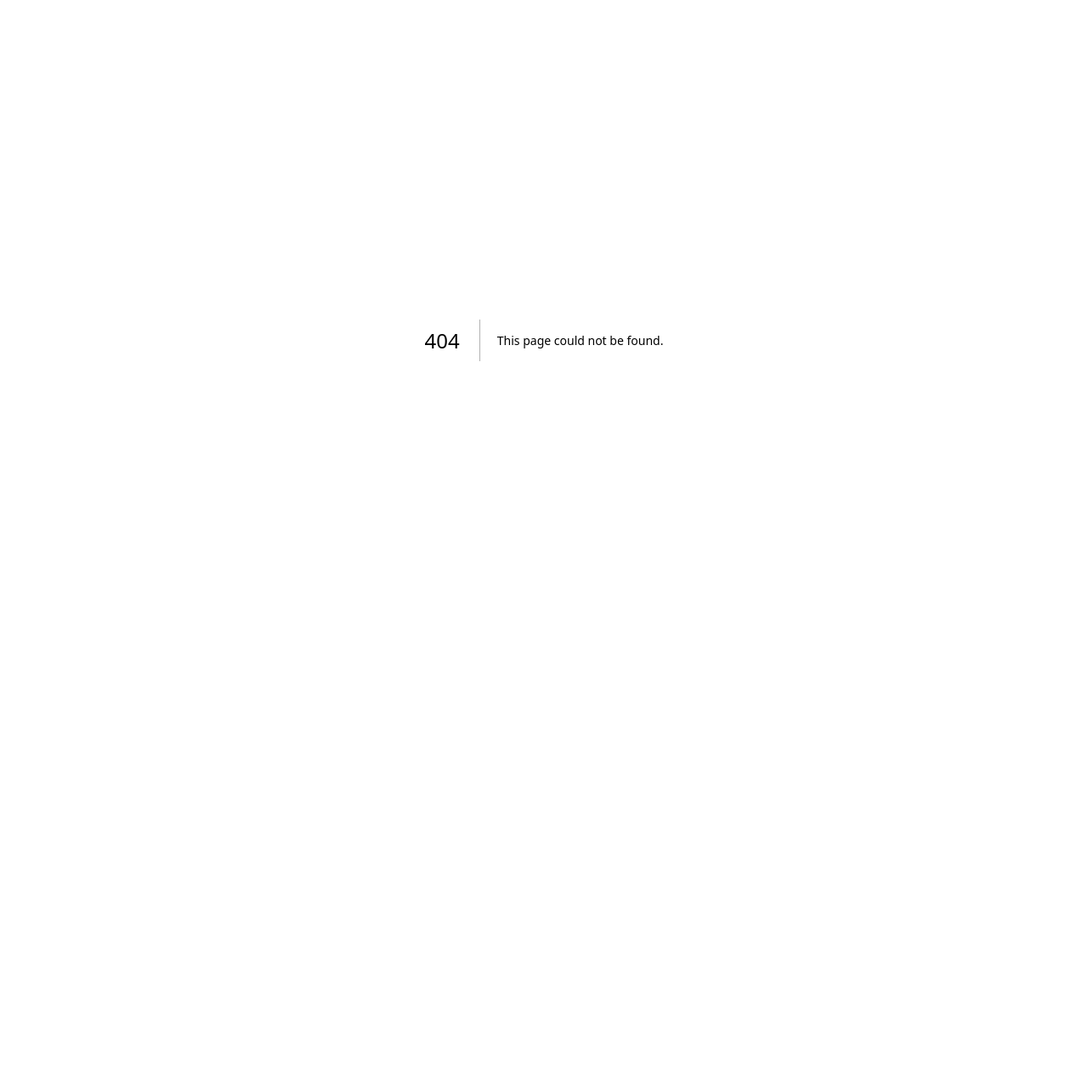
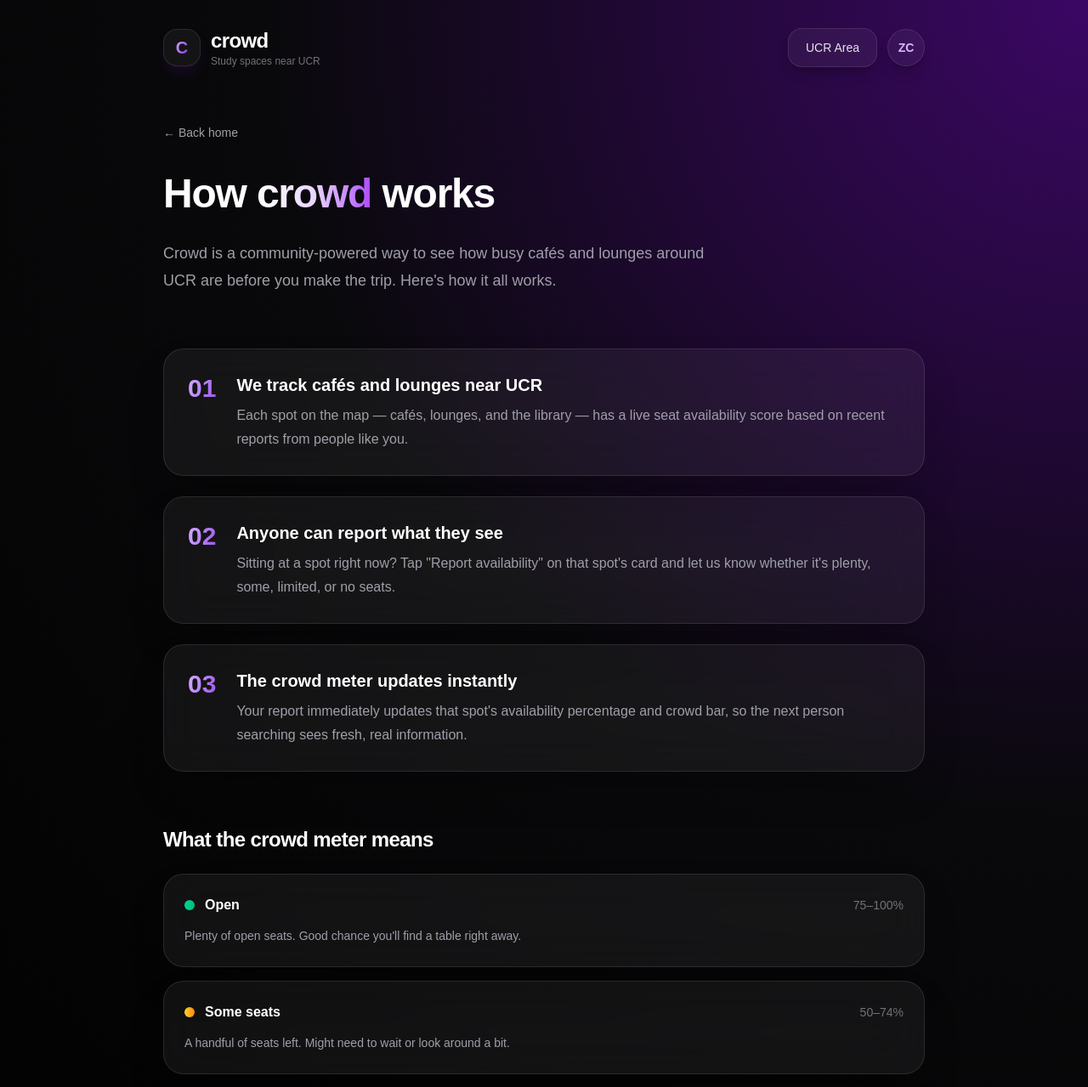
Before and after one commit to zchew64-tech/Crowd, a Next.js app: page /how-it-works in a window 1280 px wide. Before the commit this address had no page. Shown: the top 1279 px of the page at 85% size. Before the commit the page ends 800 px from the top, so only its background shows below. Built offline with nearby package versions, Linux system fonts and the light colour scheme.

Commit message:
Added live availbility and how it works page

```diff
--- a/app/components/Hero.tsx
+++ b/app/components/Hero.tsx
@@ -1,3 +1,5 @@
+import Link from "next/link";
+
 type HeroProps = {
   onExplore: () => void;
 };
@@ -36,9 +38,12 @@ export default function Hero({ onExplore }: HeroProps) {
             Explore Nearby Spots
           </button>
 
-          <button className="rounded-2xl border border-white/10 bg-white/5 px-7 py-4 font-semibold text-zinc-300 backdrop-blur transition duration-300 hover:bg-white/10">
+          <Link
+            href="/how-it-works"
+            className="rounded-2xl border border-white/10 bg-white/5 px-7 py-4 font-semibold text-zinc-300 backdrop-blur transition duration-300 hover:bg-white/10"
+          >
             How It Works
-          </button>
+          </Link>
         </div>
       </div>
     </section>
--- a/app/components/StatsBar.tsx
+++ b/app/components/StatsBar.tsx
@@ -1,8 +1,26 @@
-export default function StatsBar() {
+import type { Spot } from "../types/spot";
+
+type StatsBarProps = {
+  spots: Spot[];
+};
+
+export default function StatsBar({ spots }: StatsBarProps) {
+  const availableCount = spots.filter(
+    (spot) => spot.seatAvailability > 50
+  ).length;
+
   return (
     <section className="mb-10 grid gap-4 md:grid-cols-3">
-      <StatCard label="Study spots tracked" value="12" detail="Cafes & lounges near UCR" />
-      <StatCard label="Available now" value="7" detail="Low to moderate crowd levels" />
+      <StatCard
+        label="Study spots tracked"
+        value={String(spots.length)}
+        detail="Cafes & lounges near UCR"
+      />
+      <StatCard
+        label="Available now"
+        value={String(availableCount)}
+        detail="Low to moderate crowd levels"
+      />
       <StatCard label="Last updated" value="30s" detail="Community-powered reports" />
     </section>
   );
--- /dev/null
+++ b/app/how-it-works/page.tsx
@@ -0,0 +1,148 @@
+import Link from "next/link";
+
+import Navbar from "../components/Navbar";
+
+const steps = [
+  {
+    number: "01",
+    title: "We track cafés and lounges near UCR",
+    description:
+      "Each spot on the map — cafés, lounges, and the library — has a live seat availability score based on recent reports from people like you.",
+  },
+  {
+    number: "02",
+    title: "Anyone can report what they see",
+    description:
+      "Sitting at a spot right now? Tap \"Report availability\" on that spot's card and let us know whether it's plenty, some, limited, or no seats.",
+  },
+  {
+    number: "03",
+    title: "The crowd meter updates instantly",
+    description:
+      "Your report immediately updates that spot's availability percentage and crowd bar, so the next person searching sees fresh, real information.",
+  },
+];
+
+const crowdLevels = [
+  {
+    range: "75–100%",
+    label: "Open",
+    color: "from-emerald-400 to-emerald-500",
+    description: "Plenty of open seats. Good chance you'll find a table right away.",
+  },
+  {
+    range: "50–74%",
+    label: "Some seats",
+    color: "from-amber-300 to-orange-400",
+    description: "A handful of seats left. Might need to wait or look around a bit.",
+  },
+  {
+    range: "0–49%",
+    label: "Busy / Full",
+    color: "from-rose-400 to-red-500",
+    description: "Seating is limited or the spot is essentially full right now.",
+  },
+];
+
+export default function HowItWorks() {
+  return (
+    <main className="relative min-h-screen overflow-hidden bg-black px-8 py-8 text-white">
+      <div className="absolute inset-0 bg-[radial-gradient(circle_at_top_right,#3b0764_0%,#09090b_45%,#000_100%)]" />
+
+      <section className="relative z-10 mx-auto max-w-4xl">
+        <Navbar />
+
+        <div className="mb-16">
+          <Link
+            href="/"
+            className="mb-8 inline-flex items-center gap-2 text-sm text-zinc-400 transition hover:text-white"
+          >
+            ← Back home
+          </Link>
+
+          <h1 className="text-5xl font-black leading-tight tracking-tight">
+            How{" "}
+            <span className="bg-gradient-to-r from-white via-purple-200 to-purple-500 bg-clip-text text-transparent">
+              crowd
+            </span>{" "}
+            works
+          </h1>
+
+          <p className="mt-6 max-w-2xl text-lg leading-8 text-zinc-400">
+            Crowd is a community-powered way to see how busy cafés and lounges
+            around UCR are before you make the trip. Here&apos;s how it all
+            works.
+          </p>
+        </div>
+
+        <div className="mb-16 space-y-6">
+          {steps.map((step) => (
+            <div
+              key={step.number}
+              className="flex gap-6 rounded-3xl border border-white/10 bg-white/[0.055] p-7 shadow-2xl shadow-black/30 backdrop-blur-xl"
+            >
+              <span className="bg-gradient-to-br from-purple-300 to-purple-700 bg-clip-text text-3xl font-black text-transparent">
+                {step.number}
+              </span>
+
+              <div>
+                <h3 className="text-xl font-bold text-white">{step.title}</h3>
+                <p className="mt-2 leading-7 text-zinc-400">
+                  {step.description}
+                </p>
+              </div>
+            </div>
+          ))}
+        </div>
+
+        <div className="mb-16">
+          <h2 className="mb-6 text-2xl font-bold tracking-tight">
+            What the crowd meter means
+          </h2>
+
+          <div className="space-y-4">
+            {crowdLevels.map((level) => (
+              <div
+                key={level.label}
+                className="rounded-3xl border border-white/10 bg-white/[0.055] p-6 shadow-2xl shadow-black/30 backdrop-blur-xl"
+              >
+                <div className="flex items-center justify-between">
+                  <div className="flex items-center gap-3">
+                    <span
+                      className={`h-3 w-3 rounded-full bg-gradient-to-r ${level.color}`}
+                    />
+                    <span className="font-semibold text-white">
+                      {level.label}
+                    </span>
+                  </div>
+
+                  <span className="text-sm text-zinc-500">{level.range}</span>
+                </div>
+
+                <p className="mt-3 text-sm leading-6 text-zinc-400">
+                  {level.description}
+                </p>
+              </div>
+            ))}
+          </div>
+        </div>
+
+        <div className="mb-8 rounded-3xl border border-purple-400/20 bg-purple-500/10 p-8 text-center backdrop-blur">
+          <h3 className="text-xl font-bold text-white">
+            Ready to find a seat?
+          </h3>
+          <p className="mt-2 text-zinc-300">
+            Head back and check out what&apos;s open right now.
+          </p>
+
+          <Link
+            href="/"
+            className="mt-6 inline-block rounded-2xl bg-gradient-to-r from-purple-600 to-violet-700 px-7 py-4 font-semibold shadow-xl shadow-purple-950/40 transition duration-300 hover:scale-105"
+          >
+            Explore Nearby Spots
+          </Link>
+        </div>
+      </section>
+    </main>
+  );
+}
--- a/app/page.tsx
+++ b/app/page.tsx
@@ -66,7 +66,7 @@ export default function Home() {
 
   return (
     <main className="relative min-h-screen overflow-hidden bg-black px-8 py-8 text-white">
-      <div className="absolute inset-0 bg-[radial-gradient(circle_at_top_right,#1e3a8a_0%,#09090b_45%,#000_100%)]" />
+      <div className="absolute inset-0 bg-[radial-gradient(circle_at_top_right,#3b0764_0%,#09090b_45%,#000_100%)]" />
 
       <MapBackground />
 
@@ -75,7 +75,7 @@ export default function Home() {
 
         <Hero onExplore={scrollToResults} />
 
-        <StatsBar />
+        <StatsBar spots={spotList} />
 
         <SearchBar search={search} setSearch={setSearch} />
 
```
